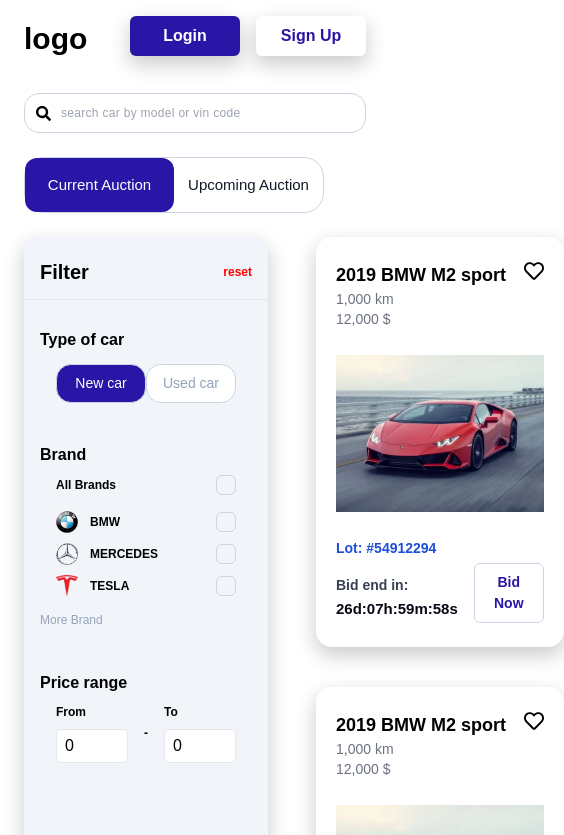
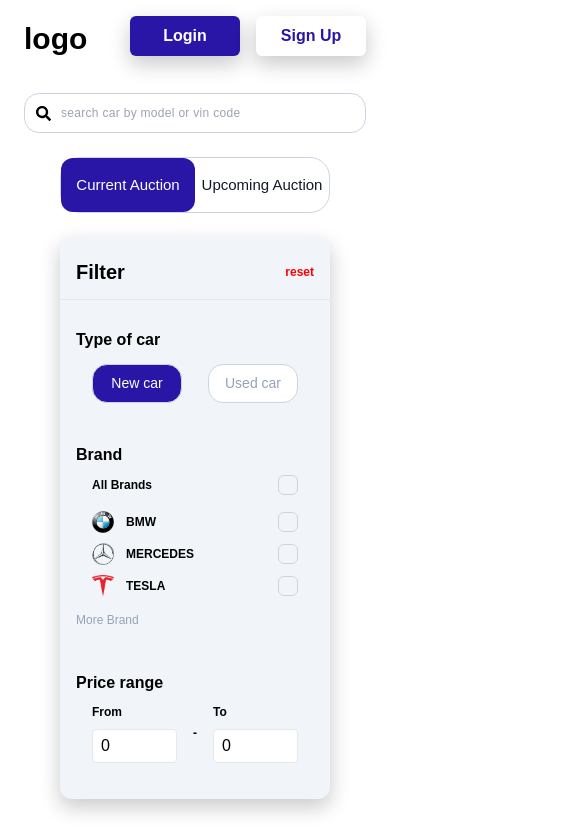
Before and after one commit to chroll0/Car_Auction, a Next.js app: page /pages/auctions in a window 390 px wide. Shown: the top 835 px of the page, 564 px wide, since content can reach past the window. Built offline with nearby package versions, Linux system fonts and the light colour scheme.

Commit message:
fix: correct responsive style errors

```diff
--- a/app/pages/auctions/page.tsx
+++ b/app/pages/auctions/page.tsx
@@ -4,7 +4,7 @@ const Auctions = () => {
   return (
     <div className="flex flex-col paddingX paddingY gap-6">
       <SearchBar />
-      <div className="flex gap-12">
+      <div className="flex md:flex-row flex-col items-center md:items-start gap-12">
         <FilterBar />
         <AuctionsList />
       </div>
--- a/components/auctions/search_bar.tsx
+++ b/components/auctions/search_bar.tsx
@@ -9,14 +9,14 @@ const Search_bar = () => {
 
   return (
     <div className="flex justify-between items-center md:gap-12 gap-6 md:flex-row flex-col-reverse">
-      <label className="cursor-pointer md:w-1/3 w-full">
+      <label className="cursor-pointer md:w-1/3 w-full flex justify-center md:justify-between">
         <input
           type="checkbox"
           checked={isChecked}
           onChange={() => setIsChecked(!isChecked)}
           className="peer sr-only"
         />
-        <div className="relative flex items-center border border-slate-300 rounded-[20px] h-[56px] max-w-[300px]">
+        <div className="relative flex items-center border border-slate-300 rounded-[20px] h-[56px] min-w-[270px]">
           <div
             className={`absolute top-0 bottom-0 left-0 w-1/2 h-full bg-darkBlue-200 rounded-[12px] transition-transform duration-300 ${
               isChecked ? "translate-x-full" : ""
```
